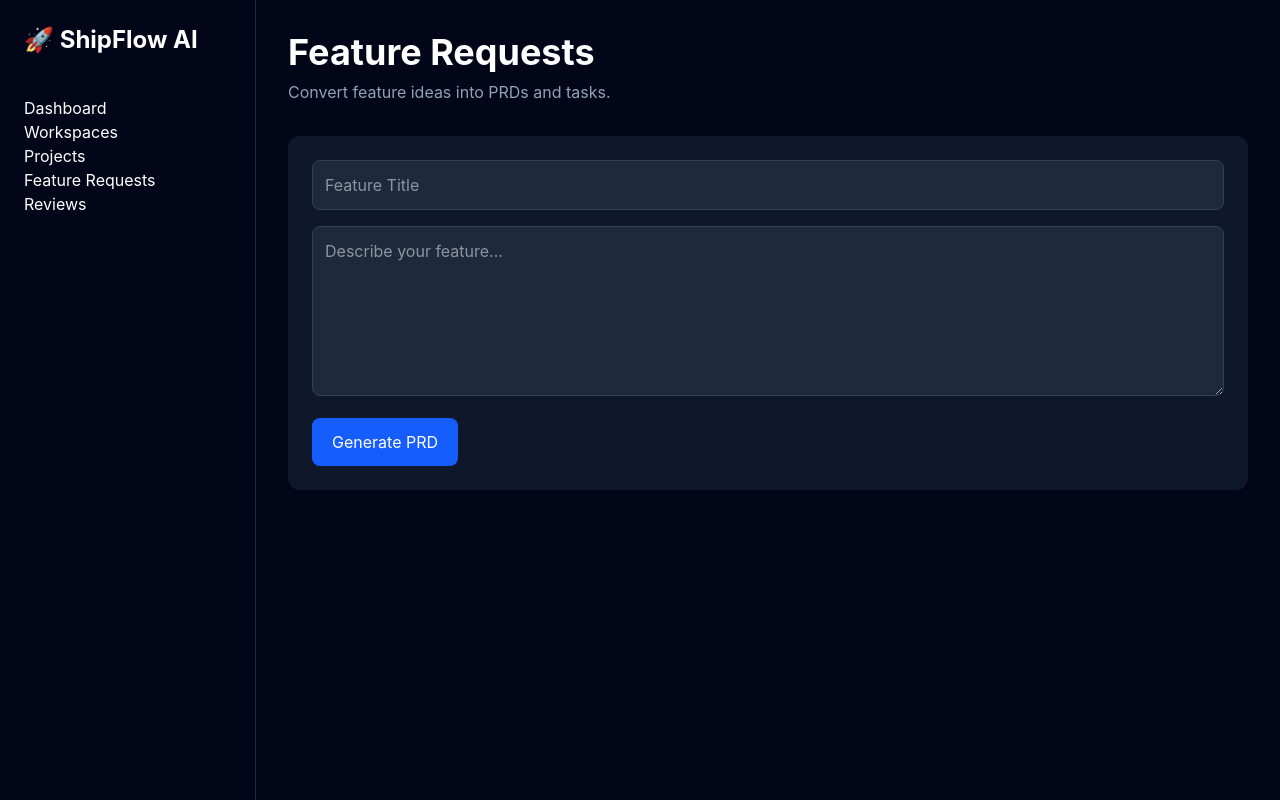
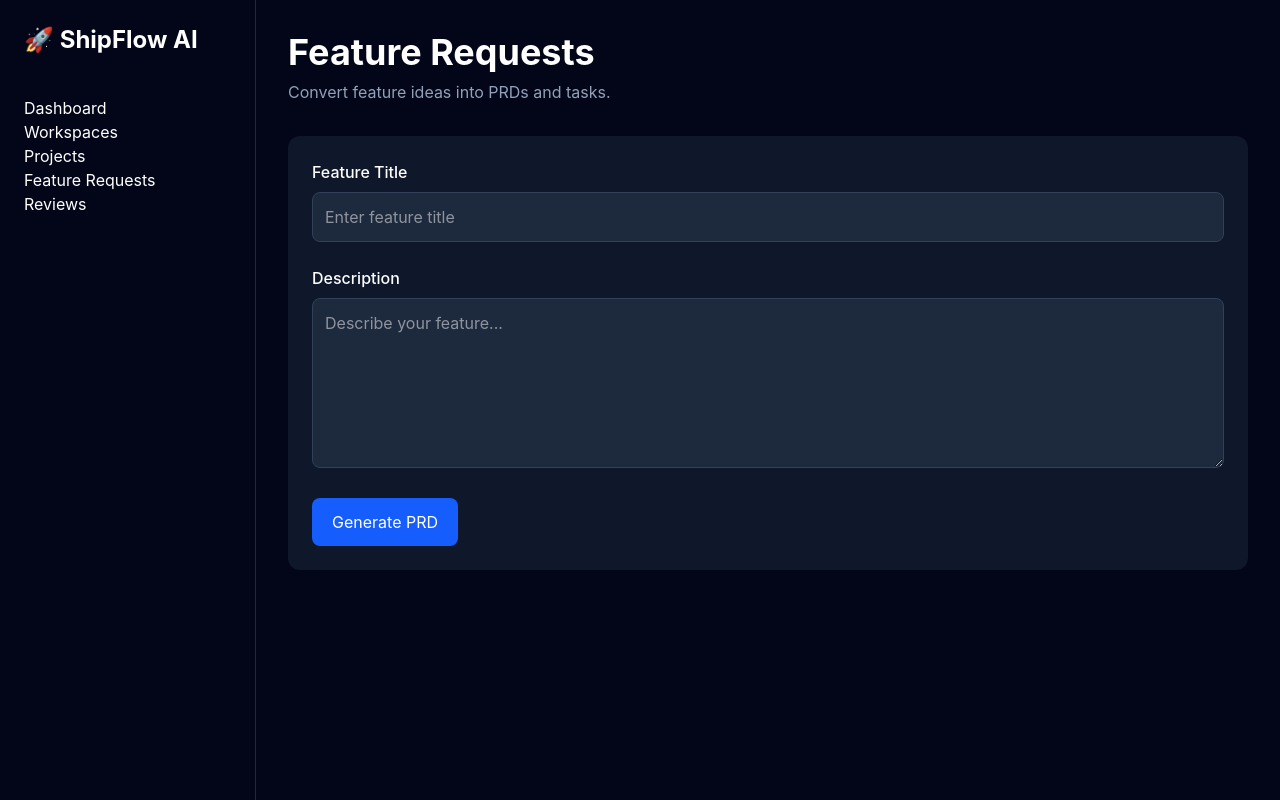
Before and after one commit to Nikhil9209/shipflow-ai, a Next.js app in the folder apps/web/: page /feature-requests in a window 1280 px wide. Built offline with nearby package versions, Linux system fonts and the light colour scheme.

Commit message:
feat: feature request workflow and kanban board

```diff
--- a/apps/web/app/(dashboard)/feature-requests/page.tsx
+++ b/apps/web/app/(dashboard)/feature-requests/page.tsx
@@ -1,12 +1,13 @@
 "use client";
 
 import { useState } from "react";
+
 export default function FeatureRequestsPage() {
   const [prd, setPrd] = useState("");
+  const [tasks, setTasks] = useState<string[]>([]);
 
-const [tasks, setTasks] = useState<string[]>([]);
   return (
-    <div>
+    <div className="max-w-6xl">
       <h1 className="text-4xl font-bold">
         Feature Requests
       </h1>
@@ -16,18 +17,31 @@ const [tasks, setTasks] = useState<string[]>([]);
       </p>
 
       <div className="mt-8 bg-slate-900 p-6 rounded-xl">
-        <div className="space-y-4">
+        <div className="space-y-6">
+
+          <div>
+            <label className="block mb-2 font-medium">
+              Feature Title
+            </label>
+
             <input
               type="text"
-            placeholder="Feature Title"
+              placeholder="Enter feature title"
               className="w-full p-3 rounded-lg bg-slate-800 border border-slate-700"
             />
+          </div>
+
+          <div>
+            <label className="block mb-2 font-medium">
+              Description
+            </label>
 
             <textarea
               placeholder="Describe your feature..."
               rows={6}
               className="w-full p-3 rounded-lg bg-slate-800 border border-slate-700"
             />
+          </div>
 
           <button
             onClick={() => {
@@ -48,7 +62,7 @@ This feature will allow users to enable dark mode across the application.
 - UI updates instantly
 `);
             }}
-            className="px-5 py-3 bg-blue-600 rounded-lg"
+            className="px-5 py-3 bg-blue-600 rounded-lg hover:bg-blue-700"
           >
             Generate PRD
           </button>
@@ -64,6 +78,7 @@ This feature will allow users to enable dark mode across the application.
           <pre className="whitespace-pre-wrap text-slate-300">
             {prd}
           </pre>
+
           <button
             onClick={() => {
               setTasks([
@@ -74,12 +89,13 @@ This feature will allow users to enable dark mode across the application.
                 "Write tests",
               ]);
             }}
-  className="mt-4 px-5 py-3 bg-green-600 rounded-lg"
+            className="mt-4 px-5 py-3 bg-green-600 rounded-lg hover:bg-green-700"
           >
             Generate Tasks
           </button>
         </div>
       )}
+
       {tasks.length > 0 && (
         <div className="mt-6">
           <h2 className="text-2xl font-bold mb-4">
```
Lines whose indentation alone changed are shown as unchanged.
